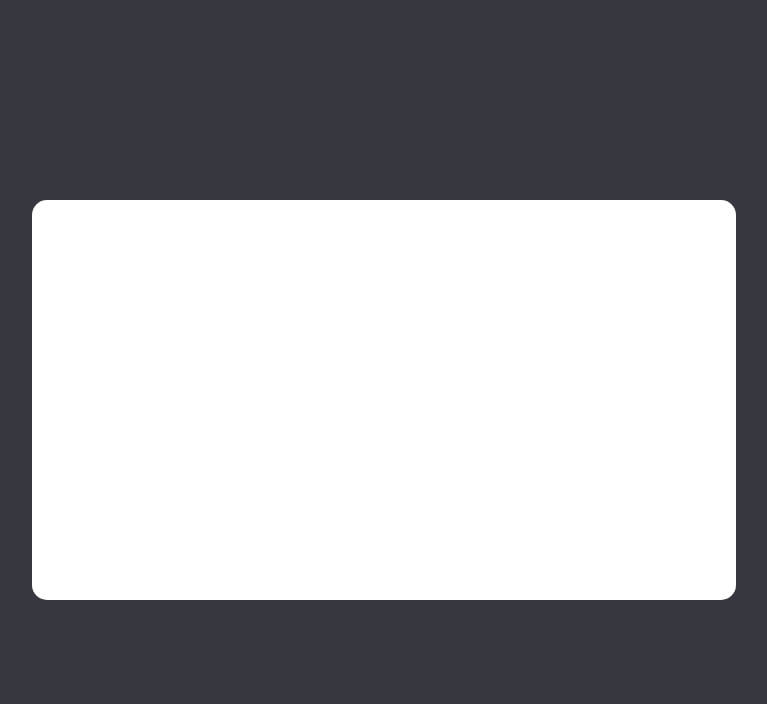
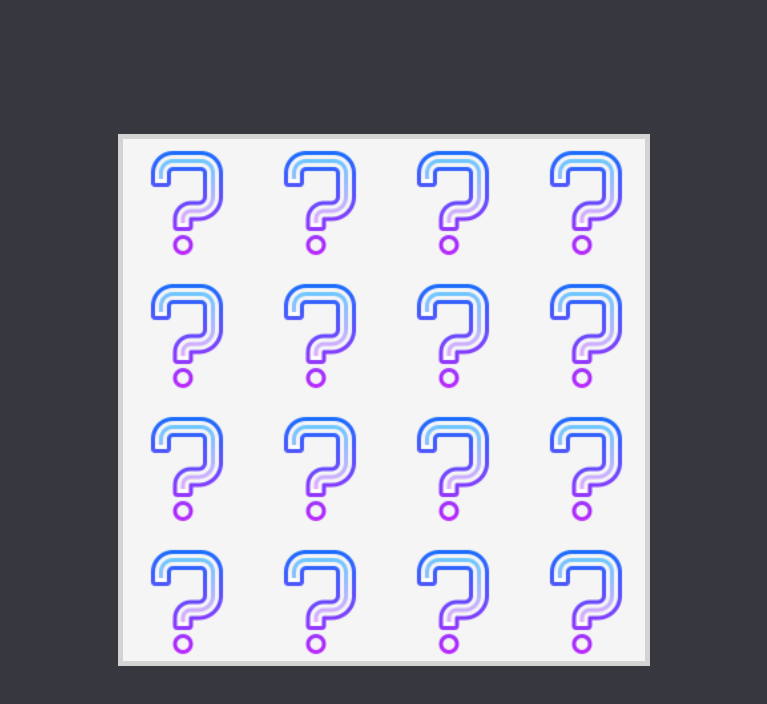
Before and after one commit to Refaat07/Card-Memory-Game, a plain HTML site: page index.html in a window 1280 px wide. Shown: the whole page, without its empty margins (256-1023 px from the left). Drawn offline with Linux system fonts and the light colour scheme; a web font is replaced by a local one.

Commit message:
initialize matrix with images + some initial styling

```diff
--- a/css/style.css
+++ b/css/style.css
@@ -55,10 +55,26 @@ h1, h2, h3, h4, h5, h6 {
     align-items: center;
 }
 
-.container {
+/* .container {
     width: 55%;
     height: 50vh;
     margin-inline: auto;
     background-color: #FFF;
     border-radius: 15px;
+} */
+
+#matrix {
+    height: 532px;
+    width: 532px;
+    display: grid;
+    grid-template-columns: repeat(4, 1fr);
+    gap: 5px;
+    background-color: whitesmoke;
+    border: 5px solid lightgrey;
 }
+
+.card {
+    height: 128px;
+    width: 128px;
+    border-radius: 10px;
+}
--- a/index.html
+++ b/index.html
@@ -9,7 +9,9 @@
 <body>
     <div class="game-section">
         <div class="container">
+            <div id="matrix">
 
+            </div>
         </div>
     </div>
 
--- a/js/index.js
+++ b/js/index.js
@@ -1,18 +1,51 @@
 let fruits =["apple","avocado","banana","blueberry","coconut","grape","orange","watermelon"]
 let fruitsCards;
+
+const rows = 4;
+const columns = 4;
+let matrix =[];
 
 
 function shuffle() {
     fruitsCards = fruits.concat(fruits);
-    console.log(fruitsCards);
+    // console.log(fruitsCards);
     for (let i = fruitsCards.length - 1; i > 0; i--) {
         const j = Math.floor(Math.random() * (i + 1));
         [fruitsCards[i], fruitsCards[j]] = [fruitsCards[j], fruitsCards[i]];
       }
-      console.log(fruitsCards);
+    //   console.log(fruitsCards);
 
+}
+
+function initializeMatrix () {
+    for (let row=0; row<rows ; row++)
+    {
+        let insertionRow=[];
+        for(let col=0; col<columns ; col++)
+        {
+            let cardImg = fruitsCards.pop();
+            insertionRow.push(cardImg);
+            let card = document.createElement("img");
+            card.id = row.toString() + "-" + col.toString();
+            card.src = "./images/" + cardImg + ".png";
+            card.classList.add("card");
+            document.getElementById("matrix").append(card);
+        }
+        matrix.push(insertionRow);
+    }
+    setTimeout(hideCards, 1500);
+}
+
+function hideCards() {
+    for (let row = 0; row < rows; row++) {
+        for (let col = 0; col < columns; col++) {
+            let card = document.getElementById(row.toString() + "-" + col.toString());
+            card.src = "./images/question mark.png";
+        }
+    }
 }
 
 window.onload = function() {
     shuffle();
+    initializeMatrix();
 }
```
